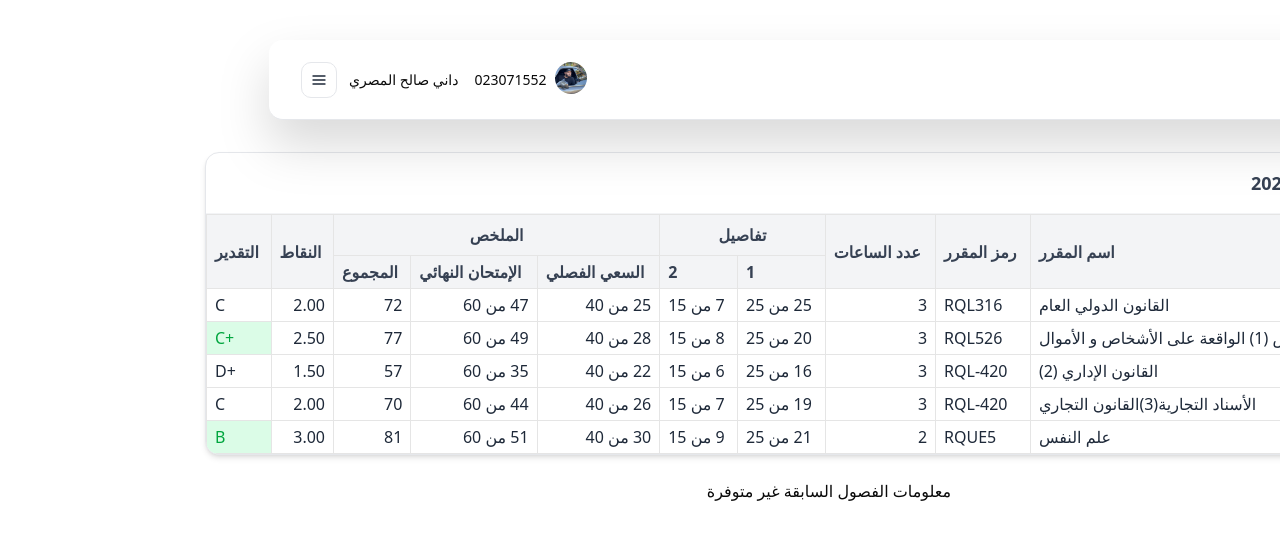
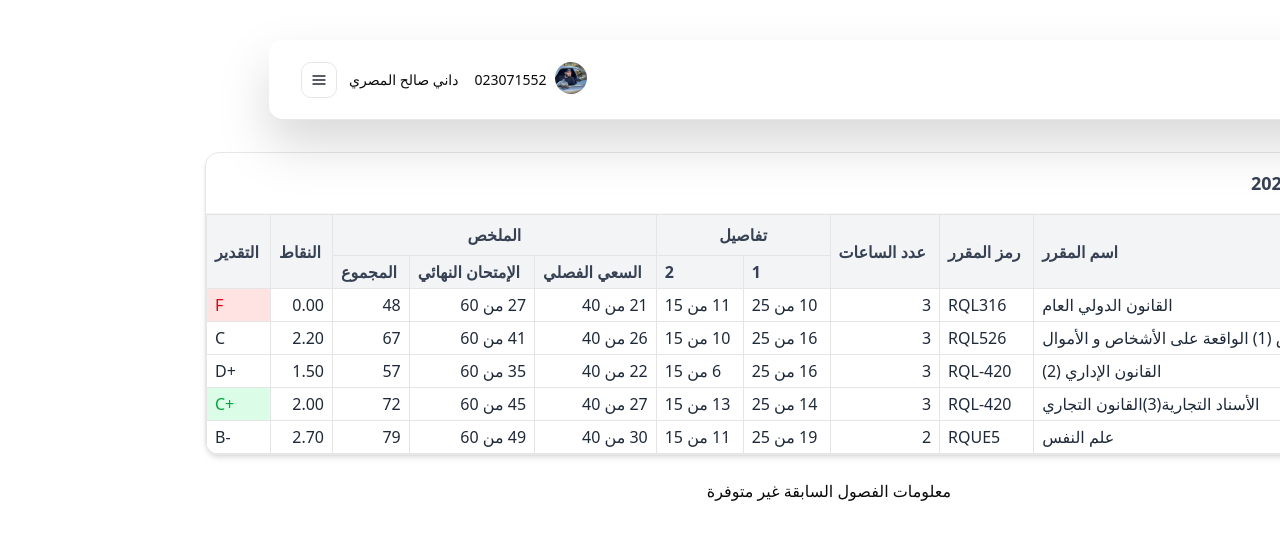
Before and after one commit to Ahmadajami/alshamuniversity, a SvelteKit app: page /home in a window 1280 px wide. Shown: the top 540 px of the page. Built offline with nearby package versions, Linux system fonts and the light colour scheme.

Commit message:
hot marks

```diff
--- a/src/routes/home/+page.svelte
+++ b/src/routes/home/+page.svelte
@@ -7,25 +7,25 @@
 			courseName: 'القانون الدولي العام',
 			courseCode: 'RQL316',
 			credits: 3,
-			detail1: '25 من 25',
-			detail2: '7 من 15', // Low score
-			sumTest: '25 من 40', // 18 + 7 = 25
-			finalTest: '47 من 60',
-			total: '72', // 25 + 47 = 72
-			points: 2.0, // Standard 2.0 for C
-			grade: 'C'
+			detail1: '10 من 25',
+			detail2: '11 من 15', // Low score
+			sumTest: '21 من 40', // 18 + 7 = 25
+			finalTest: '27 من 60',
+			total: '48', // 25 + 47 = 72
+			points: 0.0, // Standard 2.0 for C
+			grade: 'F'
 		},
 		{
 			courseName: ' قانون العقوبات الخاص (1) الواقعة على الأشخاص و الأموال ',
 			courseCode: 'RQL526',
 			credits: 3,
-			detail1: '20 من 25',
-			detail2: '8 من 15', // Low score
-			sumTest: '28 من 40', // 20 + 8 = 28
-			finalTest: '49 من 60',
-			total: '77', // 28 + 49 = 77
-			points: 2.5, // Standard 2.5 for C+
-			grade: 'C+'
+			detail1: '16 من 25',
+			detail2: '10 من 15', // Low score
+			sumTest: '26 من 40', // 20 + 8 = 28
+			finalTest: '41 من 60',
+			total: '67', // 28 + 49 = 77
+			points: 2.2, // Standard 2.5 for C+
+			grade: 'C'
 		},
 		{
 			courseName: ' القانون الإداري (2)',
@@ -43,25 +43,25 @@
 			courseName: '  الأسناد التجارية(3)القانون التجاري',
 			courseCode: 'RQL-420',
 			credits: 3,
-			detail1: '19 من 25',
-			detail2: '7 من 15', // Low score
-			sumTest: '26 من 40', // 19 + 7 = 26
-			finalTest: '44 من 60',
-			total: '70', // 26 + 44 = 70
+			detail1: '14 من 25',
+			detail2: '13 من 15', // Low score
+			sumTest: '27 من 40', // 19 + 7 = 26
+			finalTest: '45 من 60',
+			total: '72', // 26 + 44 = 70
 			points: 2.0, // Standard 2.0 for C
-			grade: 'C'
+			grade: 'C+'
 		},
 		{
 			courseName: 'علم النفس ',
 			courseCode: 'RQUE5',
 			credits: 2,
-			detail1: '21 من 25',
-			detail2: '9 من 15', // Low/Medium score
+			detail1: '19 من 25',
+			detail2: '11 من 15', // Low/Medium score
 			sumTest: '30 من 40', // 21 + 9 = 30
-			finalTest: '51 من 60',
-			total: '81', // 30 + 51 = 81
-			points: 3.0, // Standard 3.0 for B
-			grade: 'B'
+			finalTest: '49 من 60',
+			total: '79', // 30 + 51 = 81
+			points: 2.7, // Standard 3.0 for B
+			grade: 'B-'
 		}
 	];
 </script>
```
